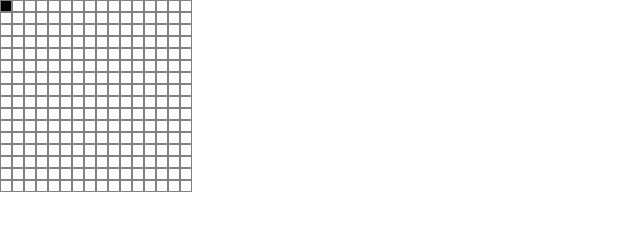
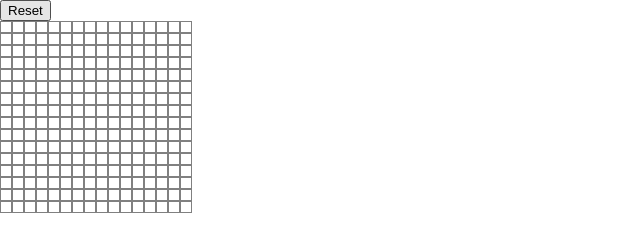
Before and after one commit to jepjep-rgb/odin-etch-a-sketch, a plain HTML site: page index.html in a window 1280 px wide. Shown: the whole page, without its empty margins (0-640 px from the left). Drawn offline with Linux system fonts and the light colour scheme.

Commit message:
Implement reset button with grid length input
The reset button prompts the user to input a new grid length,
ranging from 1 to 100 square lengths, with a default set length of
16. The provided input generates a new grid with the inputted length.

```diff
--- a/etch.js
+++ b/etch.js
@@ -1,11 +1,21 @@
 const gridContainer = document.querySelector('.sketchpad');
+const resetButton = document.querySelector('.reset');
 
 function changeColor() {
     this.style.backgroundColor = "black";
 }
 
-function createGrid() {
-    let gridLength = 16;
+function resetGrid() {
+    let newLength = prompt("Input new grid length (1-100):", 16);
+
+    if (newLength !== null){
+        newLength = parseInt(newLength);
+        createGrid(newLength);
+    }
+}
+
+function createGrid(length = 16) {
+    let gridLength = length;
     for(let row = 1; row <= gridLength; row++){
         const rowContainer = document.createElement('div');
         rowContainer.classList.add('row');
@@ -19,4 +29,6 @@ function createGrid() {
     }
 }
 
+resetButton.addEventListener('click', resetGrid);
+
 createGrid();
--- a/index.html
+++ b/index.html
@@ -9,7 +9,9 @@
 <body>
     <div class="body">
         <div class="main-content">
-            <div class="settings"></div>
+            <div class="settings">
+                <button class="reset">Reset</button>
+            </div>
             <div class="sketchpad"></div>
         </div>
         <div class="footer"></div>
```
